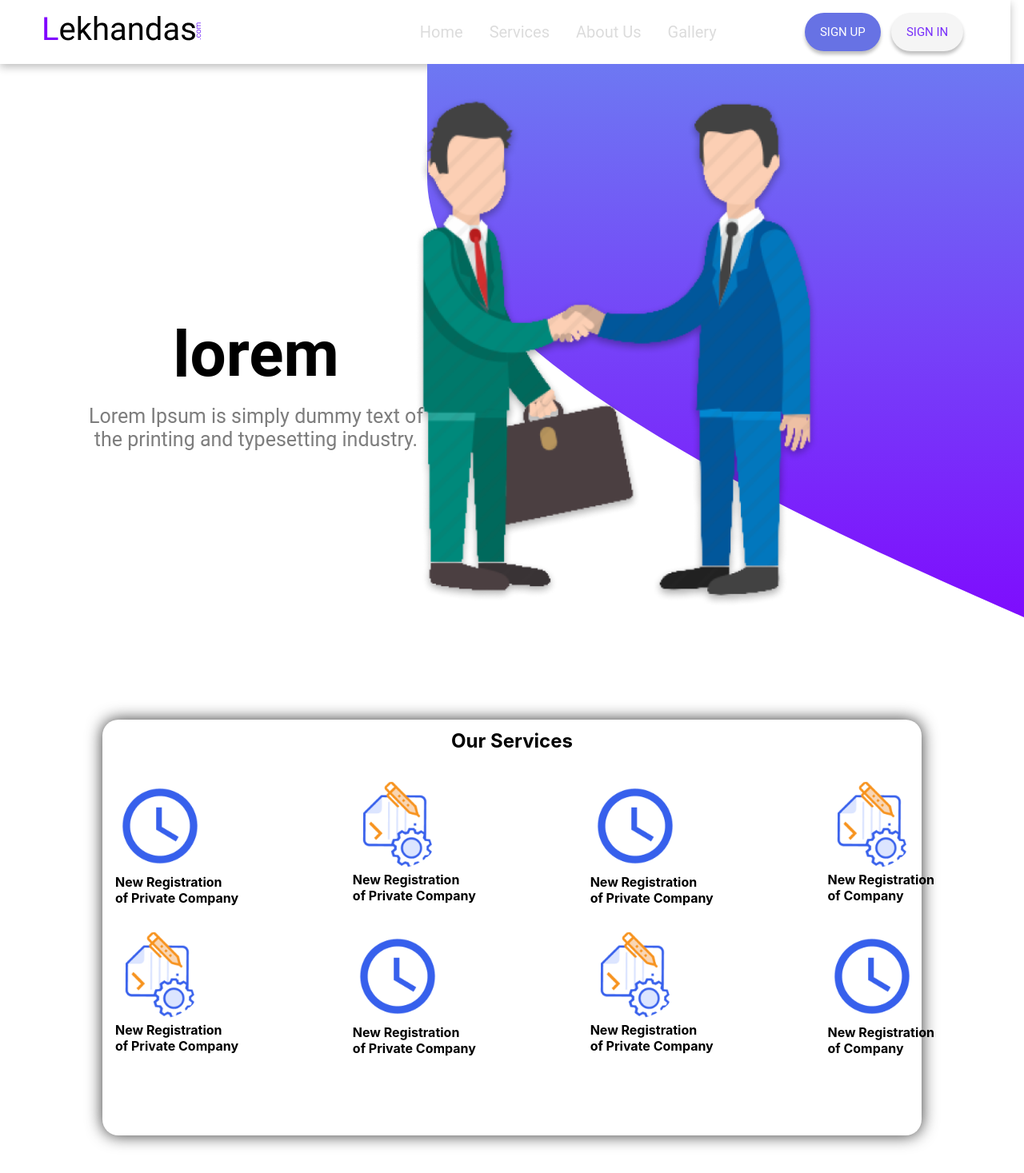
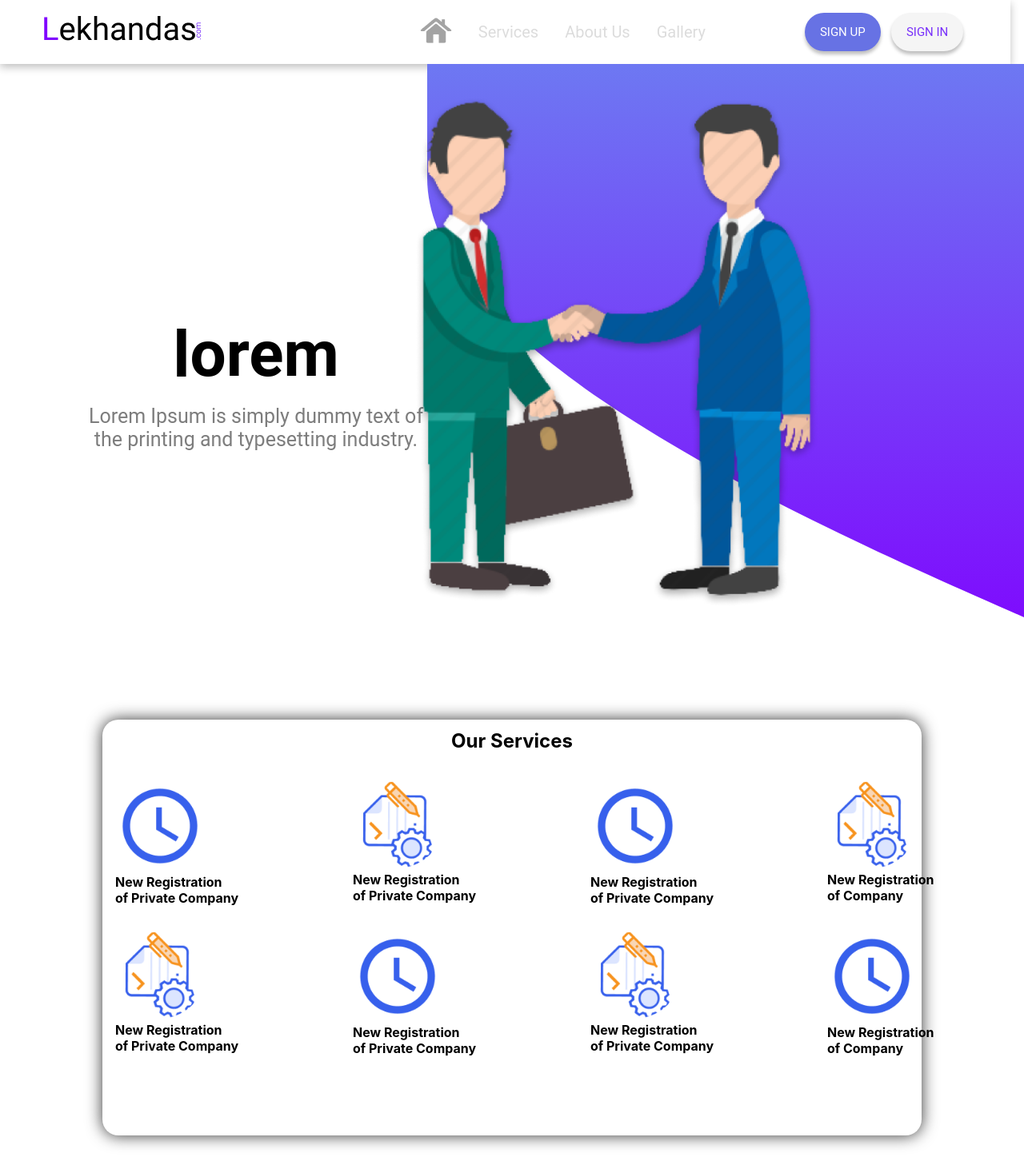
Before and after one commit to aamir095/frontendlekhandas, a React (Create React App) app: page / in a window 1280 px wide. Shown: the top 1467 px of the page at 80% size. Built offline with nearby package versions, Linux system fonts and the light colour scheme.

Commit message:
animation updated

```diff
--- a/package.json
+++ b/package.json
@@ -15,6 +15,7 @@
     "react": "^16.12.0",
     "react-dom": "^16.12.0",
     "react-image": "^2.4.0",
+    "react-reveal": "^1.2.2",
     "react-router": "^5.1.2",
     "react-scripts": "3.3.1",
     "react-slick": "^0.25.2",
--- a/src/pages/Layout.js
+++ b/src/pages/Layout.js
@@ -7,6 +7,13 @@ import WhyLekhandas from './content/WhyLekhandas';
 import Services from './content/Services';
 import HowWorks from './content/HowWorks';
 import Content1 from './content/Content1';
+import Bounce from 'react-reveal/Bounce';
+import Zoom from 'react-reveal/Zoom';
+import config from 'react-reveal/globals';
+import Jump from 'react-reveal/Jump';
+import Fade from 'react-reveal/Fade';
+
+config({ ssrFadeout: true });
 
 class Layout extends React.Component{
 
@@ -16,11 +23,21 @@ class Layout extends React.Component{
 
         <Header/>
         <Content1/>
+        <Bounce left>
         <Services/>
+        </Bounce>
+        <Bounce right delay={2000}>
         <HowWorks />
+        </Bounce>
+        <Bounce >
         <WhyLekhandas/>
+        </Bounce>
+        <Zoom ssrFadeout>
         <Testimonials/>
+        </Zoom>
+        <Jump>
         <Association/>
+        </Jump>
         <Footer/>
     </div>
     );
--- a/src/pages/content/Association.js
+++ b/src/pages/content/Association.js
@@ -26,31 +26,31 @@ export default class Association extends Component {
             <h2 className="association">Association</h2>
               <Slider {...settings}>
               <div className="middle">
-                <img src={demo}/>
+                <img src={demo} alt='images'/>
               </div>
               <div className="middle">
-              <img src={demo}/>
+              <img src={demo} alt='images'/>
               </div>
               <div className="middle">
-              <img src={demo}/>
+              <img src={demo} alt='images'/>
               </div>
               <div className="middle">
-              <img src={demo}/>
+              <img src={demo} alt='images'/>
               </div>
               <div className="middle">
-              <img src={demo}/>
+              <img src={demo} alt='images'/>
               </div>
               <div className="middle">
-              <img src={demo}/>
+              <img src={demo} alt='images'/>
               </div>
               <div className="middle">
-              <img src={demo}/>
+              <img src={demo} alt='images'/>
               </div>
               <div className="middle">
-              <img src={demo}/>
+              <img src={demo} alt='images'/>
               </div>
               <div className="middle">
-              <img src={demo}/>
+              <img src={demo} alt='images'/>
               </div>
             </Slider>
             </div>
--- a/src/pages/content/Content1.js
+++ b/src/pages/content/Content1.js
@@ -1,6 +1,7 @@
 import React, { Component } from "react";
 import './content1.scss';
-import meet from '../../assets/images/meet.png'
+import meet from '../../assets/images/meet.png';
+
 
 export default class Content1 extends Component {
     render() {
--- a/src/pages/content/Services.js
+++ b/src/pages/content/Services.js
@@ -2,6 +2,7 @@ import React, {Component} from 'react';
 import './services.scss';
 import time from '../../assets/images/time.png';
 import pen from '../../assets/images/pen.png';
+import Zoom from 'react-reveal/Zoom';
 
 export default  class Services extends React.Component{
     render(){
@@ -10,29 +11,37 @@ export default  class Services extends React.Component{
                 <h2>Our Services</h2>
             <div className='service-icon1'>
                 <div className="center">
+                <Zoom  delay={100}>
                     <div className='service-list'>
                         <img src={time} />
                         <p><strong>New Registration <br/>
                         of Private Company</strong></p>
                     </div>
-
+                    </Zoom>
+                    <Zoom  delay={200}>
                     <div className='service-list'>
                         <img src={pen} />
                         <p><strong>New Registration <br/>
                         of Private Company</strong></p>
                     </div>
+                    </Zoom>
 
+                    <Zoom  delay={400}>
                     <div className='service-list'>
                         <img src={time} />
                         <p><strong>New Registration <br/>
                         of Private Company</strong></p>
                     </div>
+                    </Zoom>
 
+
+                    <Zoom  delay={600}>
                     <div className='service-list'>
                         <img src={pen} />
                         <p><strong>New Registration <br/>
                         of  Company</strong></p>
                     </div>
+                    </Zoom>
 
                 </div>
 
@@ -40,33 +49,41 @@ export default  class Services extends React.Component{
 
                 <div className='service-icon2'>
                 <div className="center">
+                <Zoom  delay={800}>
                     <div className='service-list'>
                         <img src={pen} />
                         <p><strong>New Registration <br/>
                         of Private Company</strong></p>
                     </div>
+                </Zoom>
 
+                <Zoom  delay={1000}>
                     <div className='service-list'>
                         <img src={time} />
                         <p><strong>New Registration <br/>
                         of Private Company</strong></p>
                     </div>
+                </Zoom>
 
+                <Zoom  delay={1200}>
                     <div className='service-list'>
                         <img src={pen} />
                         <p><strong>New Registration <br/>
                         of Private Company</strong></p>
                     </div>
+                </Zoom>
 
+                <Zoom  delay={1400}>
                     <div className='service-list'>
                         <img src={time} />
                         <p><strong>New Registration <br/>
                         of  Company</strong></p>
                     </div>
+                </Zoom>
+                </div>
 
                 </div>
 
-                </div>
             </div>
         );
     }
--- a/src/pages/content/Testimonials.js
+++ b/src/pages/content/Testimonials.js
@@ -1,6 +1,6 @@
 import React, {Component} from "react";
 import './testimonials.scss';
-import girl from '../../assets/images/girl.png';
+//import girl from '../../assets/images/girl.png';
 
 
 export default class Testimonials extends React.Component{
--- a/src/pages/header/Header.js
+++ b/src/pages/header/Header.js
@@ -1,7 +1,7 @@
 import React from 'react';
-import Flexbox from 'flexbox-react';
 import './Header.scss';
-import Lekhandas from '../../assets/Lekhandas.png'
+import Lekhandas from '../../assets/Lekhandas.png';
+import Home from '../../assets/images/home.png';
 
 
 export default class Header extends React.Component{
@@ -20,7 +20,7 @@ export default class Header extends React.Component{
                     </div>
                     <div className="navmenu">
                         <div className="navitem">
-                            <a href="#">Home</a>
+                            <a href="#"><img src={Home}/></a>
                             <a href="#">Services</a>
                             <a href="#">About Us</a>
                        <a href="#">Gallery</a>
--- a/src/pages/header/Header.scss
+++ b/src/pages/header/Header.scss
@@ -38,6 +38,10 @@
                 font-size: 20px;
                 margin-right: 33px;
                 color: #DCDCDC;
+            }
+            img{
+                width:2em;
+                height:2em;
             }
         }
         .loginsignup{
```
Also changed, not shown: src/assets/images/home.png (added), 1 other file (tests, documents, lock files or other folders).
